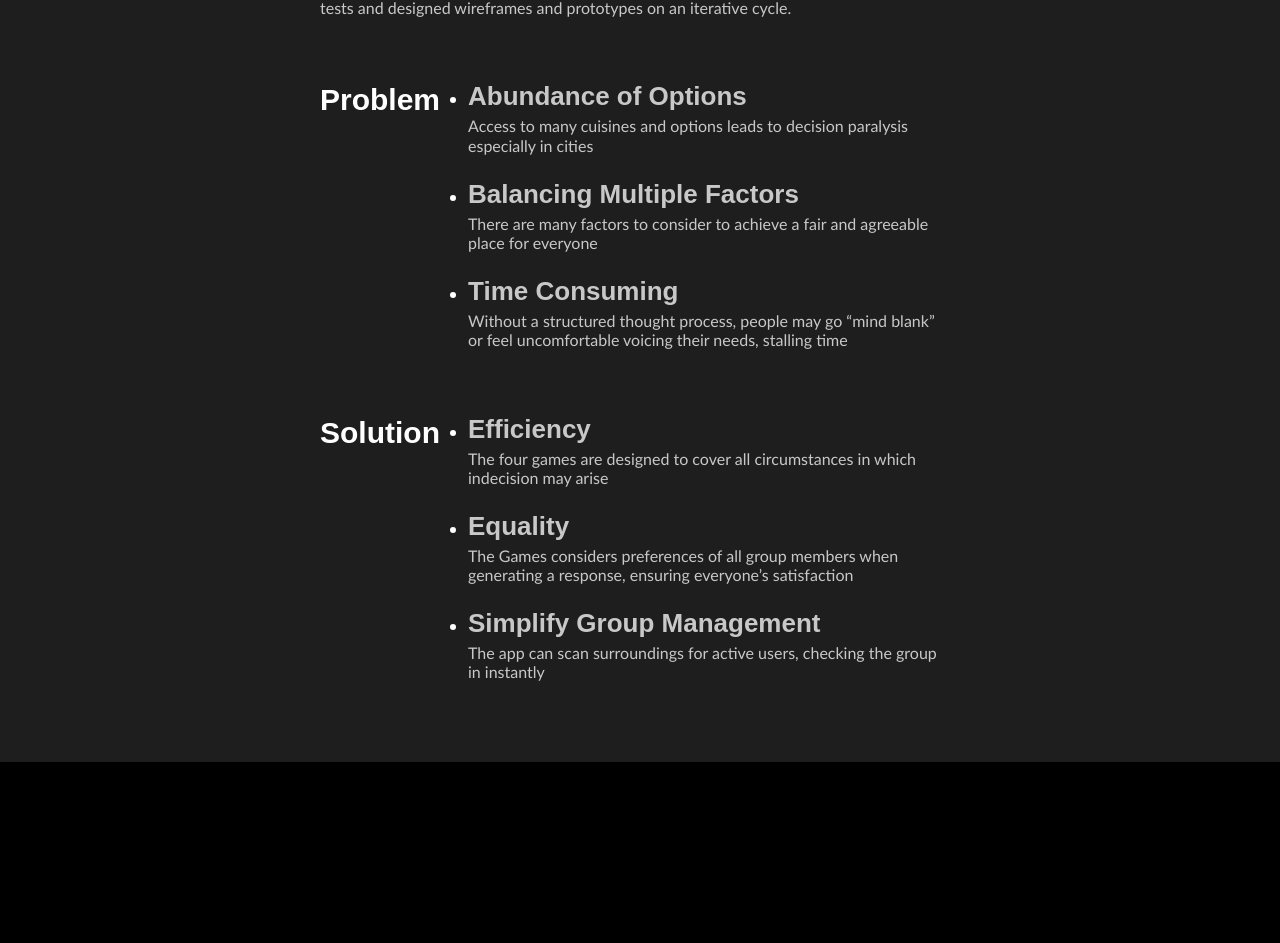
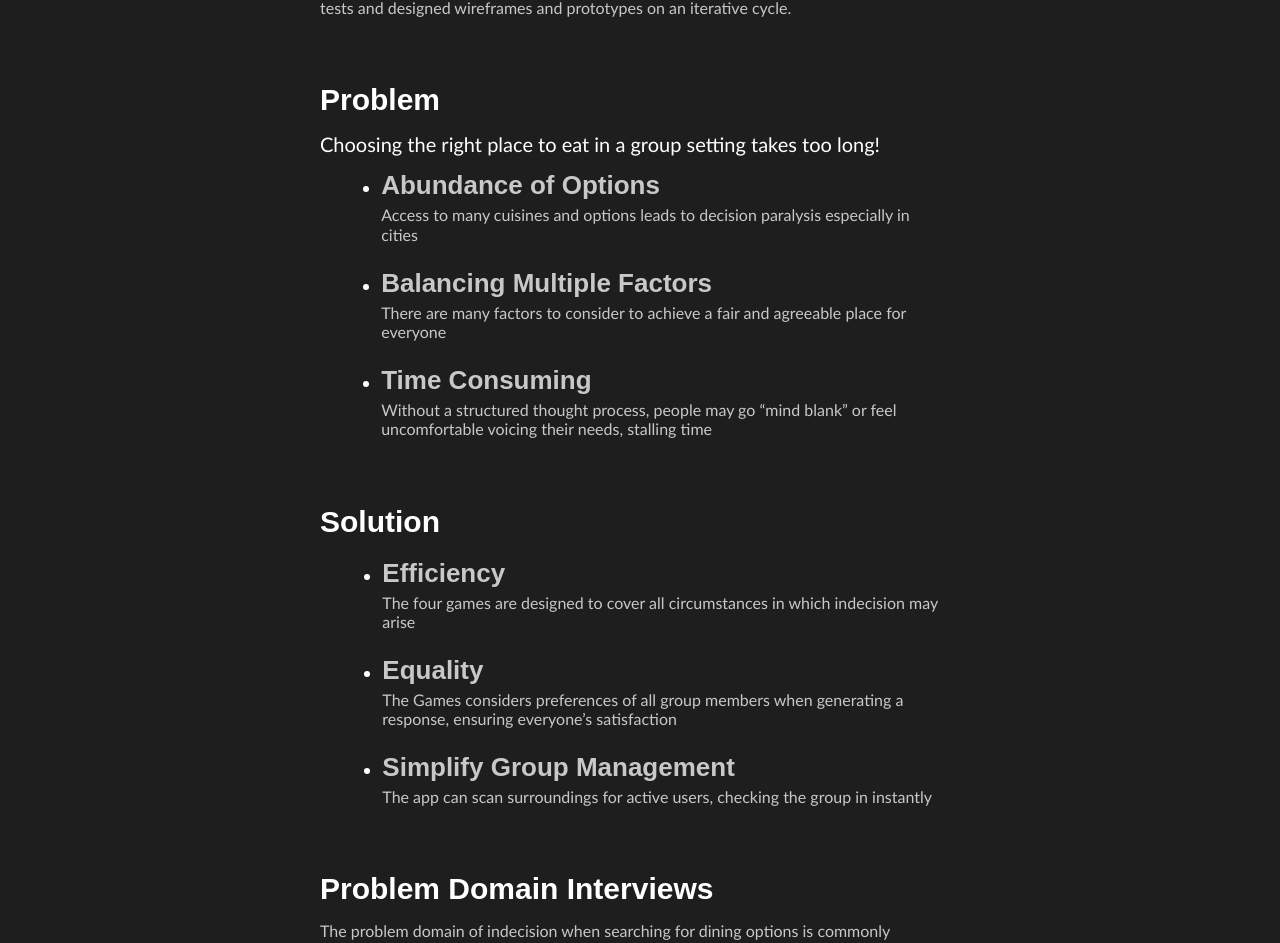
Before and after one commit to psuuzu/portfolio1, a Next.js app: page /oishy in a window 1280 px wide. Shown: the part 965-1908 px from the top of the page. Before the commit the page ends 1727 px from the top, so only its background shows below. Built offline with nearby package versions, Linux system fonts and the light colour scheme; a web font is replaced by a local one.

Commit message:
update problem and sol

```diff
--- a/app/oishy/page.tsx
+++ b/app/oishy/page.tsx
@@ -19,37 +19,38 @@ export default function Oishy() {
             An instantaneous dining decision making tool presented in four interactive games to promote fun and efficiency within group settings.            </p>
             <p className="mt-[20px]">
             Conducted problem domain analysis through interviews. Planned semi-structured usability tests and designed wireframes and prototypes on an iterative cycle.             </p>
-            <section className="flex flex-col sm:flex-row mt-[60px]">
-                    <h2 className='!text-[30px]'>
-                        Problem
-                    </h2>
+
+        <h2 className='!text-[30px] mt-[60px]'>Problem</h2>
+            <p className="!text-[20px] mt-[10px] !text-white">
+                Choosing the right place to eat in a group setting takes too long!
+            </p>
+            <section className="flex flex-col sm:flex-row mt-[10px]">
+                <div className='w-[50px]'></div>
                 <div className="h-auto mx-[18px]">
                     <ul className="list-disc pl-[10px] space-y-[20px]">
                         <li>
                             <h2 className='!text-[26px] text-[rgb(200,200,200)]'>Abundance of Options</h2>
-                                <p>
-                                    Access to many cuisines and options leads to decision paralysis especially in cities
-                                </p>
+                            <p>Access to many cuisines and options leads to decision paralysis especially in cities</p>
                         </li>
                         <li>
                         <h2 className='!text-[26px] text-[rgb(200,200,200)]'>Balancing Multiple Factors</h2>
-                                <p>
-                                    There are many factors to consider to achieve a fair and agreeable place for everyone
-                                </p>
+                            <p>There are many factors to consider to achieve a fair and agreeable place for everyone</p>
                         </li>
                         <li>
                             <h2 className='!text-[26px] text-[rgb(200,200,200)]'>Time Consuming</h2>
-                                <p>
-                                    Without a structured thought process, people may go “mind blank” or feel uncomfortable voicing their needs, stalling time
-                                </p>
+                            <p>Without a structured thought process, people may go “mind blank” or feel uncomfortable voicing their needs, stalling time</p>
                         </li>
                     </ul>
                 </div>
             </section>
-                <section className="flex flex-col sm:flex-row mt-[60px]">
-                    <h2 className='!text-[30px]'>
+            <h2 className='!text-[30px] mt-[60px]'>
                 Solution
             </h2>
+            {/* <p className="!text-[20px] mt-[10px] !text-white">
+                Incorporating NFC into Prescription drugs.
+            </p> */}
+            <section className="flex flex-col sm:flex-row mt-[10px]">
+                <div className='w-[50px]'></div>
                 <div className="h-auto mx-[18px]">
                     <ul className="list-disc pl-[10px] space-y-[20px]">
                         <li>
@@ -67,9 +68,10 @@ export default function Oishy() {
                     </ul>
                 </div>
             </section>
-
-
-
+        <h2 className='!text-[30px] mt-[60px]'>Problem Domain Interviews</h2>
+        <p className="mt-[10px]">
+            The problem domain of indecision when searching for dining options is commonly experienced among social groups. Our interviews focused on a socially active demographic – students. A recurring factor observed was the need to balance personal preferences with the group’s needs, which often stalls time as individuals wait for others to take initiative. Current technologies such as google maps are ineffective at addressing everyone’s preferences
+        </p>
         <div className="mt-[80px]"></div>
         </div>
 
```
Lines whose indentation alone changed are shown as unchanged.
